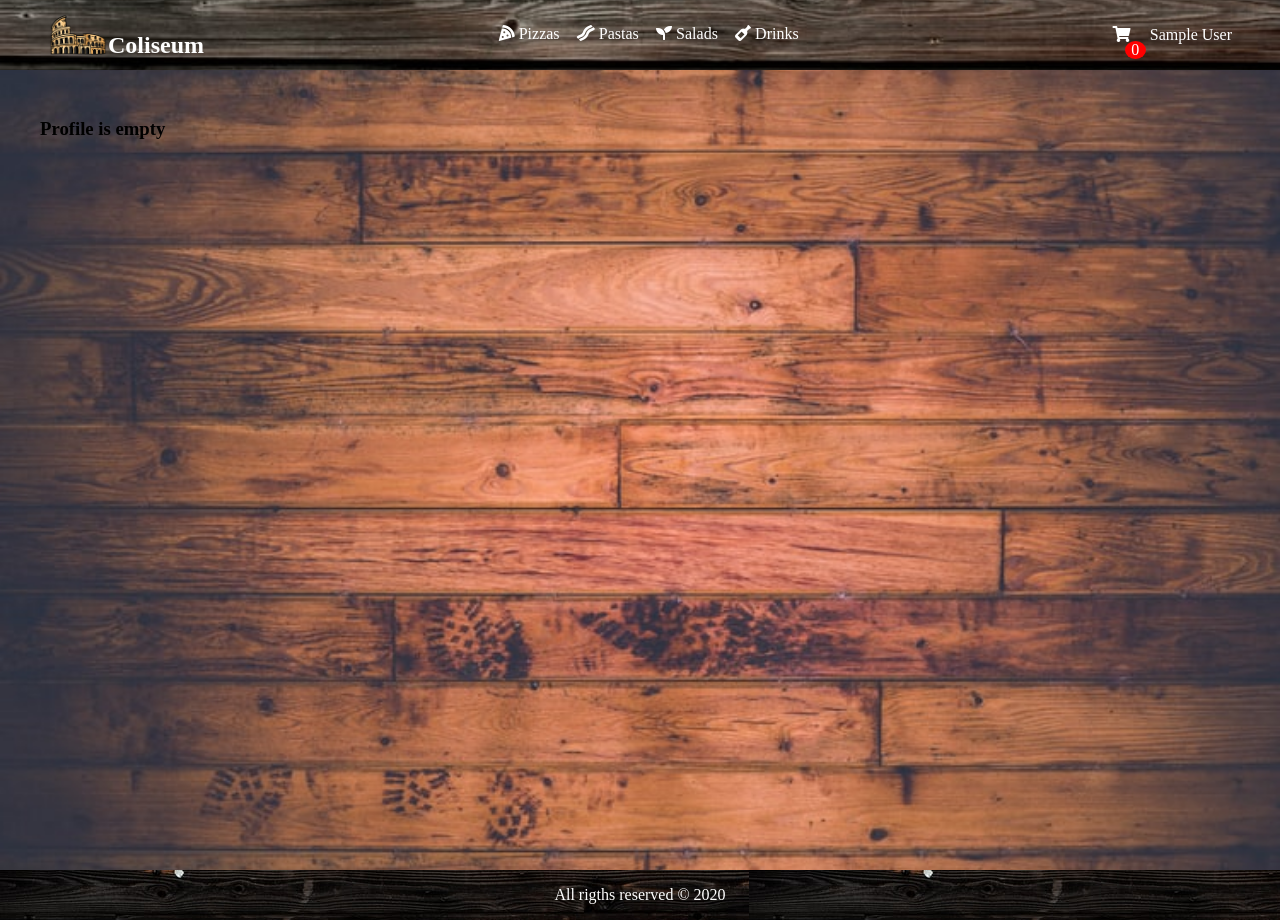
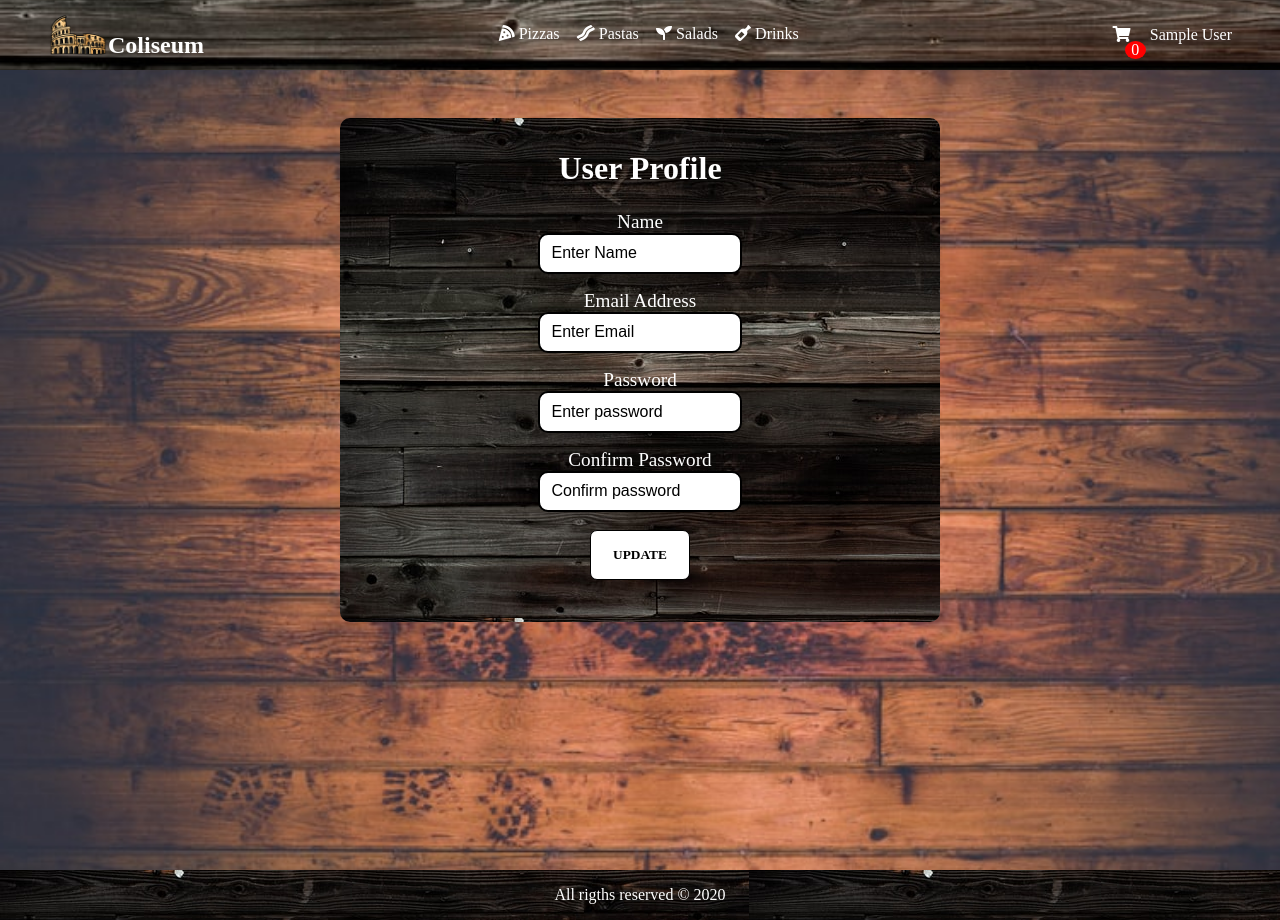
Before and after one commit to IgorNep/pizzashop, a React (Create React App) app in the folder client/: page /profile in a window 1280 px wide. Built offline with nearby package versions, Linux system fonts and the light colour scheme; no server answers; sample sign-in values are in the browser's storage; a web font is replaced by a local one.

Commit message:
add profile screen

```diff
--- a/client/src/actions/userActions.js
+++ b/client/src/actions/userActions.js
@@ -7,6 +7,9 @@ import {
   USER_REGISTER_FAIL,
   USER_REGISTER_REQUEST,
   USER_REGISTER_SUCCESS,
+  USER_DETAILS_REQUEST,
+  USER_DETAILS_FAIL,
+  USER_DETAILS_SUCCESS,
 } from '../constants/userConstants';
 
 export const login = (email, password) => async (dispatch) => {
@@ -68,6 +71,32 @@ export const register = (name, email, password) => async (dispatch) => {
   }
 };
 
+export const getUserDetails = (id) => async (dispatch, getState) => {
+  try {
+    dispatch({ type: USER_DETAILS_REQUEST });
+    const {
+      userLogin: { userInfo },
+    } = getState();
+
+    const config = {
+      headers: {
+        Authorization: `Bearer ${userInfo.token}`,
+      },
+    };
+
+    const { data } = await axios.get(`/api/users/${id}`, config);
+    dispatch({ type: USER_DETAILS_SUCCESS, payload: data });
+  } catch (error) {
+    dispatch({
+      type: USER_DETAILS_FAIL,
+      payload:
+        error.response && error.response.data.message
+          ? error.response.data.message
+          : error.message,
+    });
+  }
+};
+
 export const logout = () => (dispatch) => {
   localStorage.removeItem('userInfo');
   dispatch({ type: USER_LOGOUT });
--- a/client/src/constants/userConstants.js
+++ b/client/src/constants/userConstants.js
@@ -6,3 +6,7 @@ export const USER_LOGOUT = 'USER_LOGOUT';
 export const USER_REGISTER_REQUEST = 'USER_REGISTER_REQUEST';
 export const USER_REGISTER_SUCCESS = 'USER_REGISTER_SUCCESS';
 export const USER_REGISTER_FAIL = 'USER_REGISTER_FAIL';
+
+export const USER_DETAILS_REQUEST = 'USER_DETAILS_REQUEST';
+export const USER_DETAILS_SUCCESS = 'USER_DETAILS_SUCCESS';
+export const USER_DETAILS_FAIL = 'USER_DETAILS_FAIL';
--- a/client/src/layout/Error.js
+++ b/client/src/layout/Message.js
@@ -1,6 +1,6 @@
 import React, { useEffect } from 'react';
 
-const Error = ({ type, message }) => {
+const Message = ({ type, message }) => {
   useEffect(() => {
     const error = document.querySelector('.alert');
 
@@ -11,4 +11,4 @@ const Error = ({ type, message }) => {
   return <div className={`alert alert-${type}`}>{message}</div>;
 };
 
-export default Error;
+export default Message;
--- a/client/src/reducers/userReducers.js
+++ b/client/src/reducers/userReducers.js
@@ -6,6 +6,9 @@ import {
   USER_REGISTER_SUCCESS,
   USER_REGISTER_FAIL,
   USER_REGISTER_REQUEST,
+  USER_DETAILS_FAIL,
+  USER_DETAILS_REQUEST,
+  USER_DETAILS_SUCCESS,
 } from '../constants/userConstants';
 
 export const userLoginReducer = (state = {}, action) => {
@@ -55,3 +58,26 @@ export const userRegisterReducer = (state = {}, action) => {
       return state;
   }
 };
+
+export const userDetailsReducer = (state = { user: {} }, action) => {
+  switch (action.type) {
+    case USER_DETAILS_REQUEST: {
+      return {
+        ...state,
+        loading: true,
+      };
+    }
+    case USER_DETAILS_SUCCESS:
+      return {
+        loading: false,
+        user: action.payload,
+      };
+    case USER_DETAILS_FAIL:
+      return {
+        loading: false,
+        error: action.payload,
+      };
+    default:
+      return state;
+  }
+};
--- a/client/src/screens/LoginScreen.js
+++ b/client/src/screens/LoginScreen.js
@@ -1,7 +1,7 @@
 import React, { useState, useEffect } from 'react';
 import { useSelector, useDispatch } from 'react-redux';
 import Loader from '../layout/Loader';
-import Error from '../layout/Error';
+import Message from '../layout/Message';
 import { login } from '../actions/userActions';
 import FormContainer from '../components/FormContainer';
 import { Link } from 'react-router-dom';
@@ -28,7 +28,7 @@ const LoginScreen = ({ location, history }) => {
   return (
     <FormContainer>
       <h2>Sign In</h2>
-      {error && <Error type="danger" message={error} />}
+      {error && <Message type="danger" message={error} />}
       {loading && <Loader />}
 
       <form onSubmit={submitHandler}>
--- a/client/src/screens/ProfileScreen.js
+++ b/client/src/screens/ProfileScreen.js
@@ -1,10 +1,92 @@
-import React from 'react';
+import React, { useEffect, useState } from 'react';
+import { useDispatch, useSelector } from 'react-redux';
+import Loader from '../layout/Loader';
+import Message from '../layout/Message';
+import { getUserDetails } from '../actions/userActions';
+import FormContainer from '../components/FormContainer';
 
-const ProfileScreen = () => {
+const ProfileScreen = ({ history }) => {
+  const dispatch = useDispatch();
+
+  const [name, setName] = useState('');
+  const [email, setEmail] = useState('');
+  const [password, setPassword] = useState('');
+  const [confirmPassword, setConfirmPassword] = useState('');
+  const [message, setMessage] = useState(null);
+
+  const userDetails = useSelector((state) => state.userDetails);
+  const { error, loading, user } = userDetails;
+
+  const userLogin = useSelector((state) => state.userLogin);
+  const { userInfo } = userLogin;
+
+  useEffect(() => {
+    if (!userInfo) {
+      history.push('/login');
+    } else if (!user || !user.name) {
+      dispatch(getUserDetails('profile'));
+    } else {
+      setName(user.name);
+      setEmail(user.email);
+    }
+  }, [history, dispatch, userInfo, user]);
+
+  const submitHandler = (e) => {
+    e.preventDefault();
+  };
   return (
-    <div>
-      <h3>Profile is empty</h3>
-    </div>
+    <>
+      {loading && <Loader />}
+      {error && <Message type="danger" message={error} />}
+      <FormContainer>
+        <h2>User Profile</h2>
+        <form onSubmit={submitHandler}>
+          <div className="form-group">
+            <label htmlFor="name">Name</label>
+            <input
+              type="text"
+              placeholder="Enter Name"
+              id="name"
+              value={name}
+              onChange={(e) => setName(e.target.value)}
+            />
+          </div>
+          <div className="form-group">
+            <label htmlFor="email">Email Address</label>
+            <input
+              type="email"
+              placeholder="Enter Email"
+              id="email"
+              value={email}
+              onChange={(e) => setEmail(e.target.value)}
+            />
+          </div>
+          <div className="form-group">
+            <label htmlFor="password">Password </label>
+            <input
+              type="password"
+              placeholder="Enter password"
+              id="password"
+              value={password}
+              onChange={(e) => setPassword(e.target.value)}
+            />
+          </div>
+          <div className="form-group">
+            <label htmlFor="confirmPassword">Confirm Password </label>
+            <input
+              type="password"
+              placeholder="Confirm password"
+              id="confirmPassword"
+              value={confirmPassword}
+              onChange={(e) => setConfirmPassword(e.target.value)}
+            />
+          </div>
+          <button type="submit" className="btn btn-light">
+            Update
+          </button>
+        </form>
+      </FormContainer>
+    </>
   );
 };
 
--- a/client/src/screens/RegisterScreen.js
+++ b/client/src/screens/RegisterScreen.js
@@ -1,7 +1,7 @@
 import React, { useState, useEffect } from 'react';
 import { useSelector, useDispatch } from 'react-redux';
 import Loader from '../layout/Loader';
-import Error from '../layout/Error';
+import Message from '../layout/Message';
 import { register } from '../actions/userActions';
 import FormContainer from '../components/FormContainer';
 import { Link } from 'react-router-dom';
@@ -36,8 +36,8 @@ const RegisterScreen = ({ location, history }) => {
   return (
     <FormContainer>
       <h2>Sign Up</h2>
-      {message && <Error type="danger" message={message} />}
-      {error && <Error type="danger" message={error} />}
+      {message && <Message type="danger" message={message} />}
+      {error && <Message type="danger" message={error} />}
       {loading && <Loader />}
 
       <form onSubmit={submitHandler}>
--- a/client/src/store.js
+++ b/client/src/store.js
@@ -7,11 +7,16 @@ import {
   topProductsListReducer,
 } from './reducers/productReducers';
 import { cartReducer } from './reducers/cartReducer';
-import { userLoginReducer, userRegisterReducer } from './reducers/userReducers';
+import {
+  userDetailsReducer,
+  userLoginReducer,
+  userRegisterReducer,
+} from './reducers/userReducers';
 
 const reducer = combineReducers({
   userLogin: userLoginReducer,
   userRegister: userRegisterReducer,
+  userDetails: userDetailsReducer,
   getProducts: getProductsReducer,
   getByCategory: getProductByCategoryReducer,
   topProductsList: topProductsListReducer,
```
Also changed, not shown: 1 other file (tests, documents, lock files or other folders).
